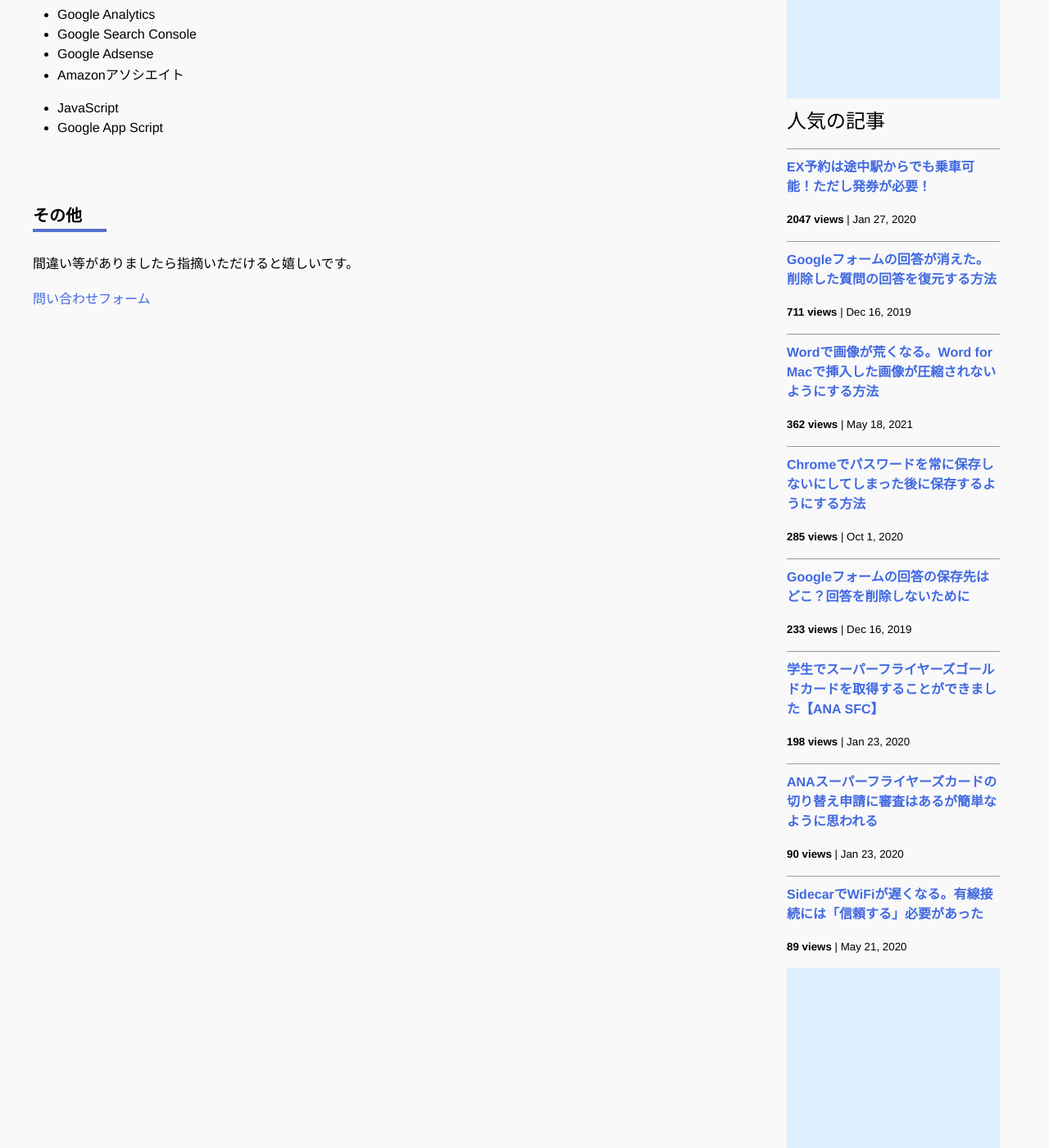
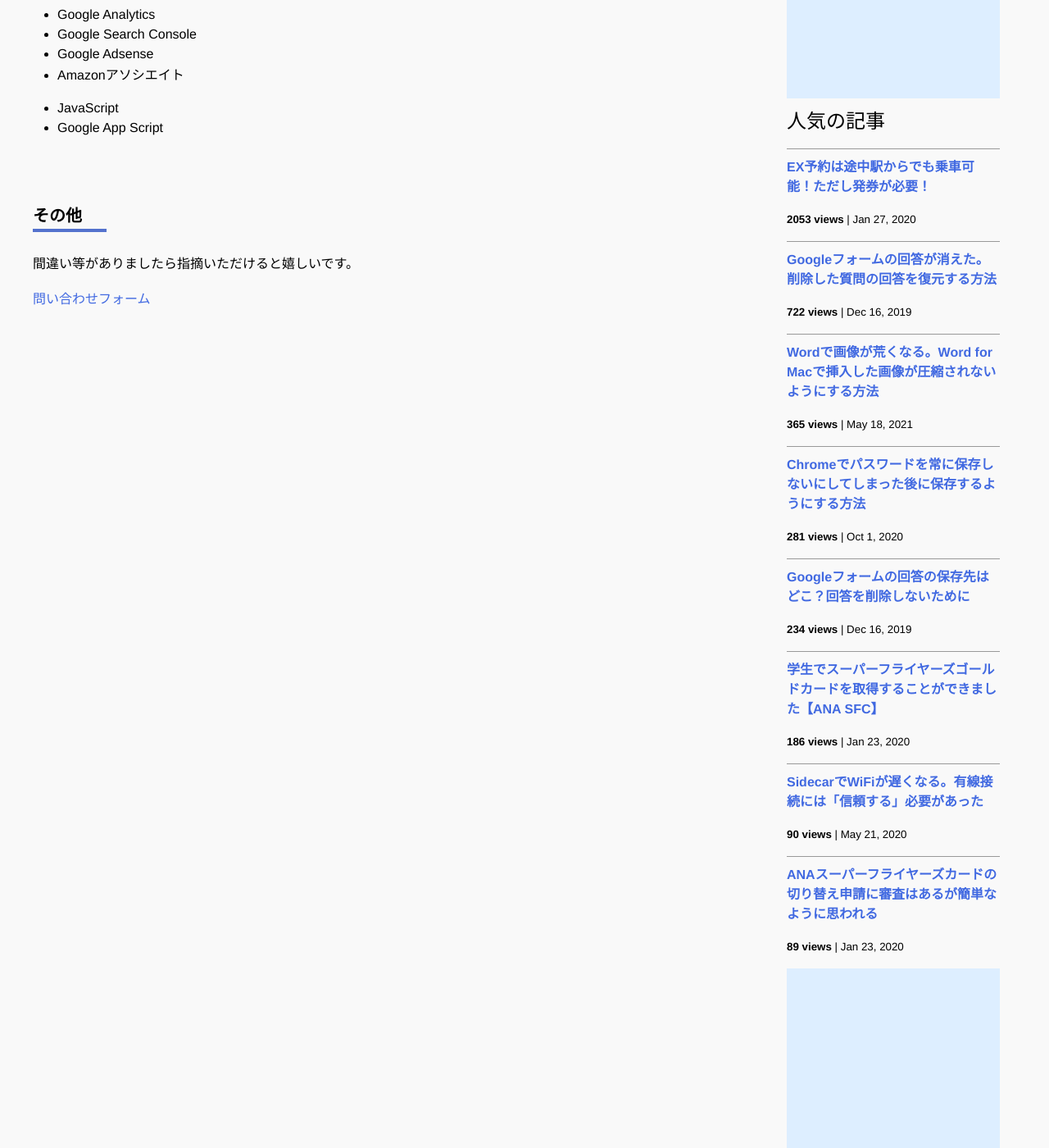
Before and after one commit to iwanaminami/shoyaiwaname, a Jekyll site: the page built from about.markdown, in a window 1280 px wide and 1400 px high, scrolled down 693 px. Shown: the whole window at 82% size. Built offline with Jekyll 4.4.1, drawn with Linux system fonts in a browser that asks for light colours; nearby versions of some CDN libraries; comment, search, counter and statistics services are not loaded.

Commit message:
a new commit message

```diff
--- a/_data/popularposts.yml
+++ b/_data/popularposts.yml
@@ -1,17 +1,17 @@
 side:
-  - view: 2047
+  - view: 2053
     url: /2020/01/27/ex-rideontheway.html
-  - view: 711
+  - view: 722
     url: /2019/12/16/restore-googleform.html
-  - view: 362
+  - view: 365
     url: /2021/05/18/image-compression-word.html
-  - view: 285
+  - view: 281
     url: /2020/10/01/googlepassword.html
-  - view: 233
+  - view: 234
     url: /2019/12/16/googleform-answers.html
-  - view: 198
+  - view: 186
     url: /2020/01/23/sfcgold.html
   - view: 90
+    url: /2020/05/21/sidecar-via-cable.html
+  - view: 89
     url: /2020/01/23/sfc-judge.html
-  - view: 89
-    url: /2020/05/21/sidecar-via-cable.html
```
